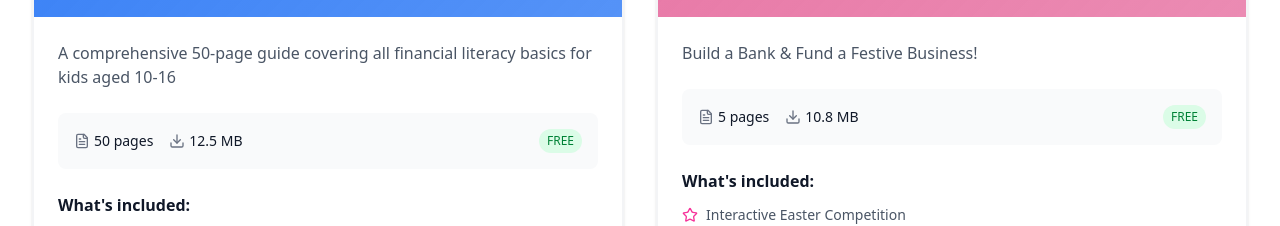
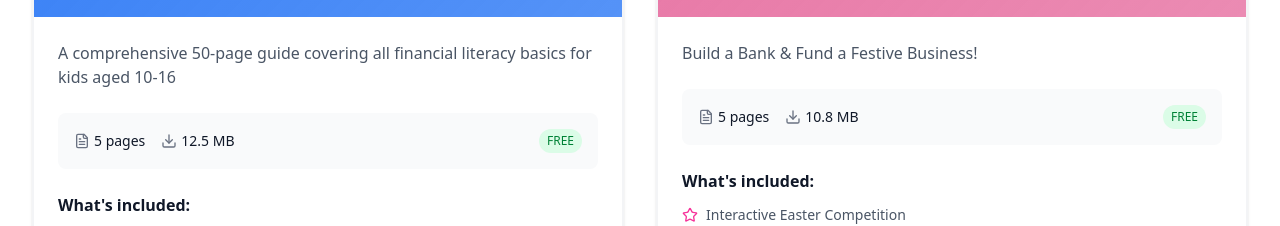
Before and after one commit to reniaganguly/ChequeItOut, a React (Vite) app: page /resources in a window 1280 px wide. Shown: the part 1020-1246 px from the top of the page. Built offline with nearby package versions, Linux system fonts and the light colour scheme.

Commit message:
update page number of chequeItOut Christmas competition 2025.

```diff
--- a/src/pages/Resources.jsx
+++ b/src/pages/Resources.jsx
@@ -34,7 +34,7 @@ const Resources = () => {
 
       description: 'A comprehensive 50-page guide covering all financial literacy basics for kids aged 10-16',
       type: 'PDF Guide',
-      pages: '50 pages',
+      pages: '5 pages',
       size: '12.5 MB',
       icon: BookOpen,
       color: 'from-blue-500 to-cyan-500',
```
